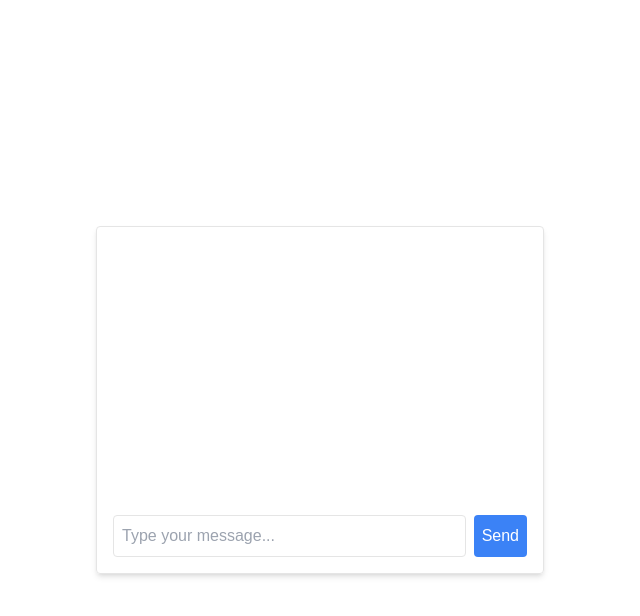
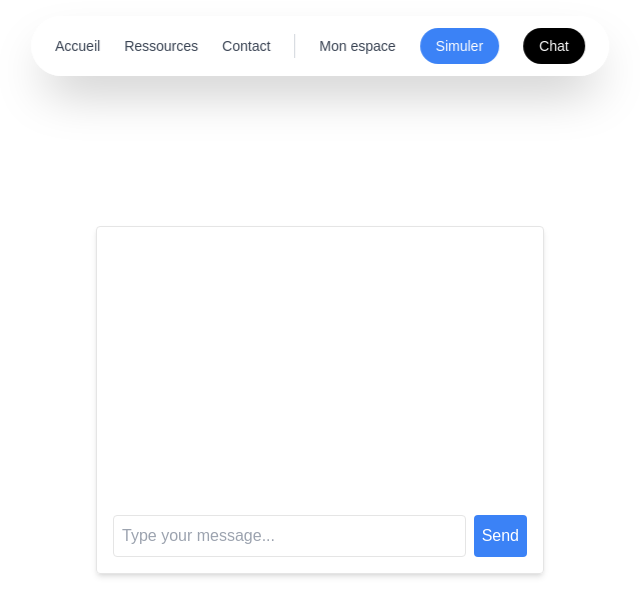
Before and after one commit to Wose4/simpliFisc, a Next.js app: page /assistant in a window 1280 px wide. Shown: the top 616 px of the page, without its empty margins (320-960 px from the left). Built offline with nearby package versions, Linux system fonts and the light colour scheme.

Commit message:
navbar installed

```diff
--- a/src/app/layout.tsx
+++ b/src/app/layout.tsx
@@ -1,6 +1,7 @@
 import type { Metadata } from "next";
 import { Geist, Geist_Mono } from "next/font/google";
 import "./globals.css";
+import NavBar from "@/components/menu/navbar";
 
 const geistSans = Geist({
   variable: "--font-geist-sans",
@@ -27,6 +28,7 @@ export default function RootLayout({
       <body
         className={`${geistSans.variable} ${geistMono.variable} antialiased`}
       >
+        <NavBar />
         {children}
       </body>
     </html>
--- /dev/null
+++ b/src/components/menu/navbar.tsx
@@ -0,0 +1,30 @@
+// components/NavBar.jsx
+import Link from "next/link";
+
+const NavBar = () => {
+  return (
+    <nav className="fixed top-4 left-1/2 transform -translate-x-1/2 bg-white/90 backdrop-blur-md shadow-2xl rounded-full px-6 py-3 flex items-center space-x-6">
+      <Link href="/">
+        <p className="text-sm font-medium text-gray-700 hover:text-black">Accueil</p>
+      </Link>
+      <Link href="/ressources">
+        <p className="text-sm font-medium text-gray-700 hover:text-black">Ressources</p>
+      </Link>
+      <Link href="/contact">
+        <p className="text-sm font-medium text-gray-700 hover:text-black">Contact</p>
+      </Link>
+      <div className="border-l h-6 border-gray-300"></div>
+      <Link href="/mon-espace">
+        <p className="text-sm font-medium text-gray-700 hover:text-black">Mon espace</p>
+      </Link>
+      <Link href="/simuler">
+        <p className="text-sm font-medium text-white bg-blue-500 hover:bg-blue-600 px-4 py-2 rounded-full transition">Simuler</p>
+      </Link>
+      <Link href="/chat">
+        <p className="text-sm font-medium text-white bg-black hover:bg-gray-800 px-4 py-2 rounded-full transition">Chat</p>
+      </Link>
+    </nav>
+  );
+};
+
+export default NavBar;
```
